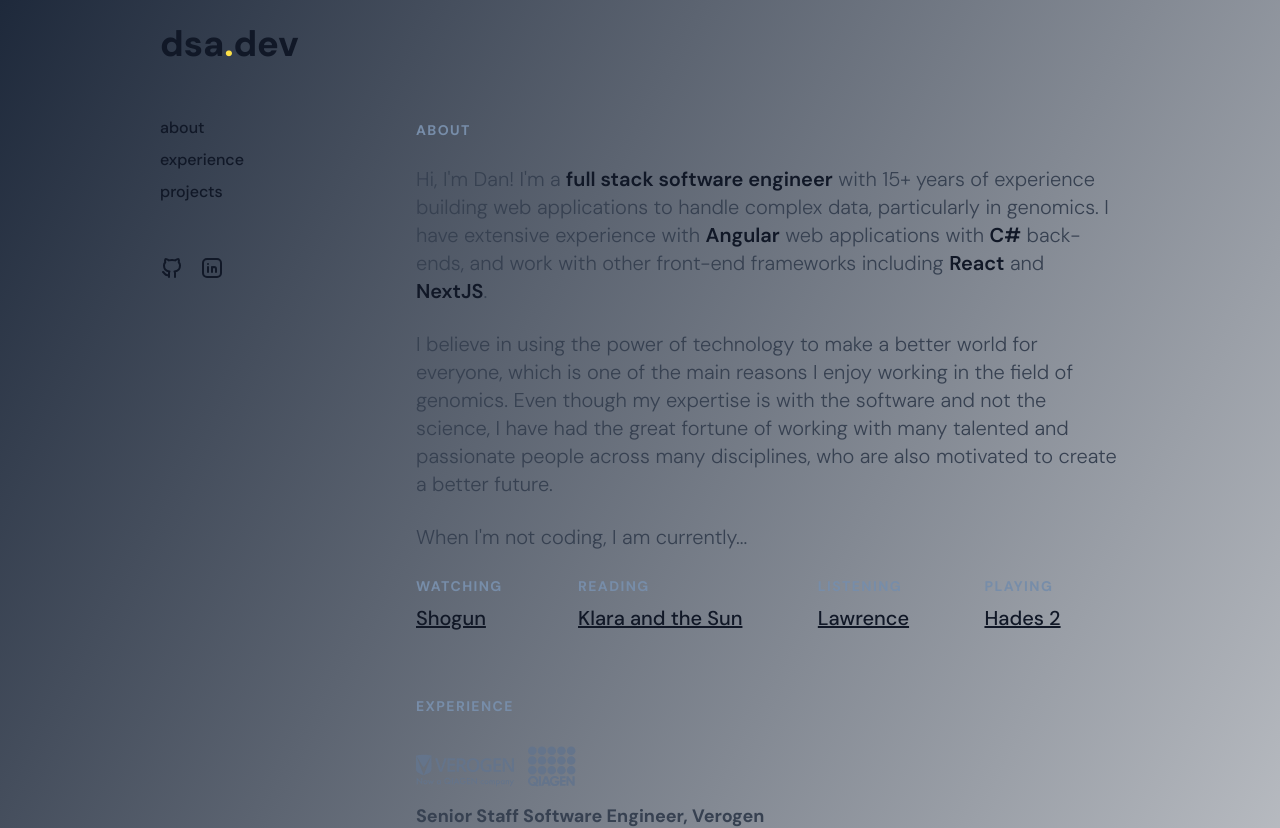
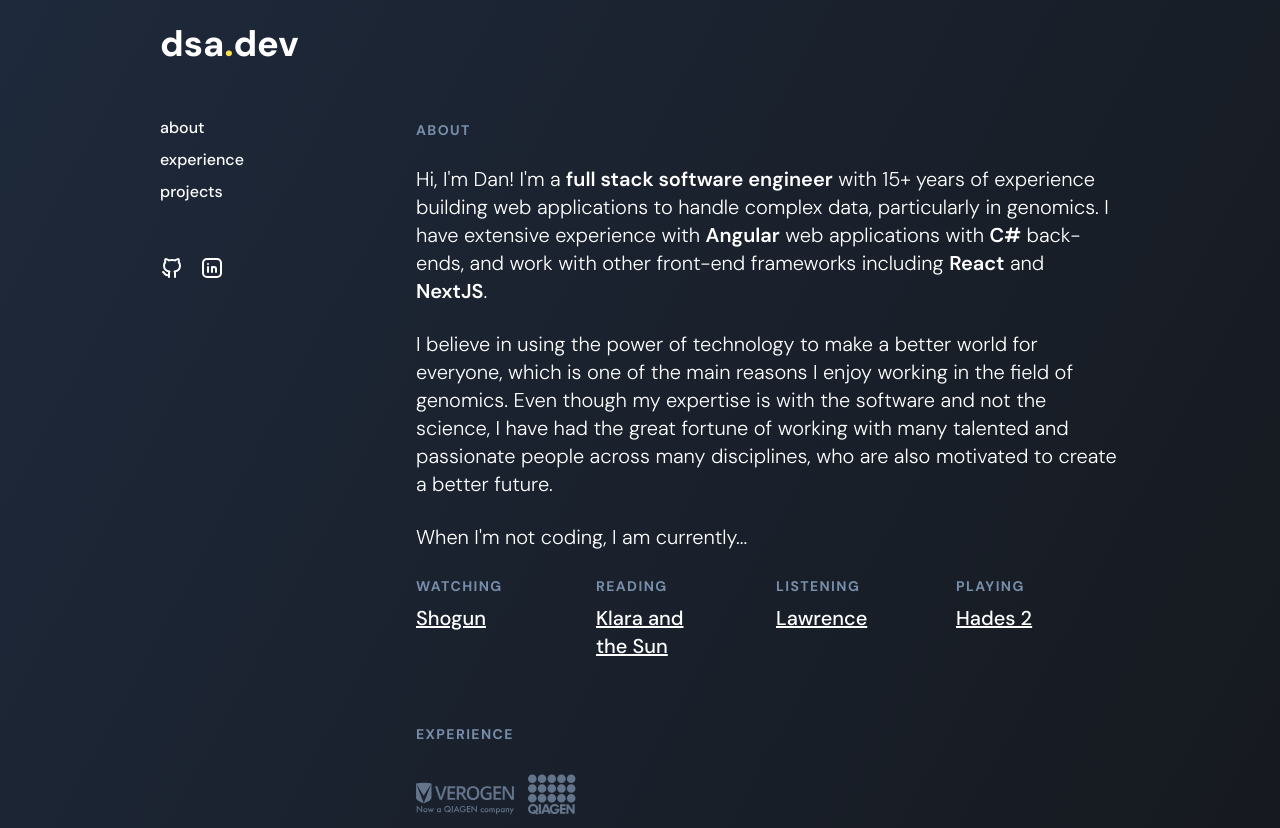
Before and after one commit to dsa821/personal-site, a Next.js app: page / in a window 1280 px wide. Shown: the top 828 px of the page. Built offline with nearby package versions, Linux system fonts and the light colour scheme.

Commit message:
fix: misc. style issues
-force dark mode (issue with system light mode)
-fix layout of interests section

```diff
--- a/app/(base)/page.module.css
+++ b/app/(base)/page.module.css
@@ -1,5 +1,5 @@
 .root {
-  @apply prose dark:prose-invert;
+  @apply prose prose-invert;
   @apply flex flex-wrap;
   --tw-prose-invert-body: #fff;
   max-width: none;
@@ -50,13 +50,13 @@
 }
 
 .interests {
-  @apply flex gap-4 flex-wrap;
+  @apply grid grid-cols-2 sm:grid-cols-4 gap-4;
 
   .label {
     @apply font-bold text-sm uppercase tracking-widest mb-2;
     color: #778da9;
   }
   .items {
-    @apply flex gap-4;
+    @apply text-balance;
   }
 }
--- a/app/(base)/page.tsx
+++ b/app/(base)/page.tsx
@@ -137,7 +137,7 @@
             <div className={styles.interests}>
               {interests.map((interest) => {
                 return (
-                  <div key={interest.label} className='flex-auto'>
+                  <div key={interest.label}>
                     <div className={styles.label}>{interest.label}</div>
                     <div className={styles.items}>
                       {interest.items.map((item) => {
--- a/app/styles/global.css
+++ b/app/styles/global.css
@@ -21,7 +21,7 @@
   --sh-entity: #e25a1c;
 }
 
-@media (prefers-color-scheme: dark) {
+/* @media (prefers-color-scheme: dark) {
   :root {
     --sh-class: #4c97f8;
     --sh-identifier: white;
@@ -29,9 +29,15 @@
     --sh-string: #0fa295;
   }
   html {
-    color-scheme: dark;
+    color-scheme: only dark;
   }
-}
+} */
+ :root {
+  color-scheme: only dark;
+ }
+ * {
+  color-scheme: only dark;
+ }
 
 html {
   min-width: 360px;
```
